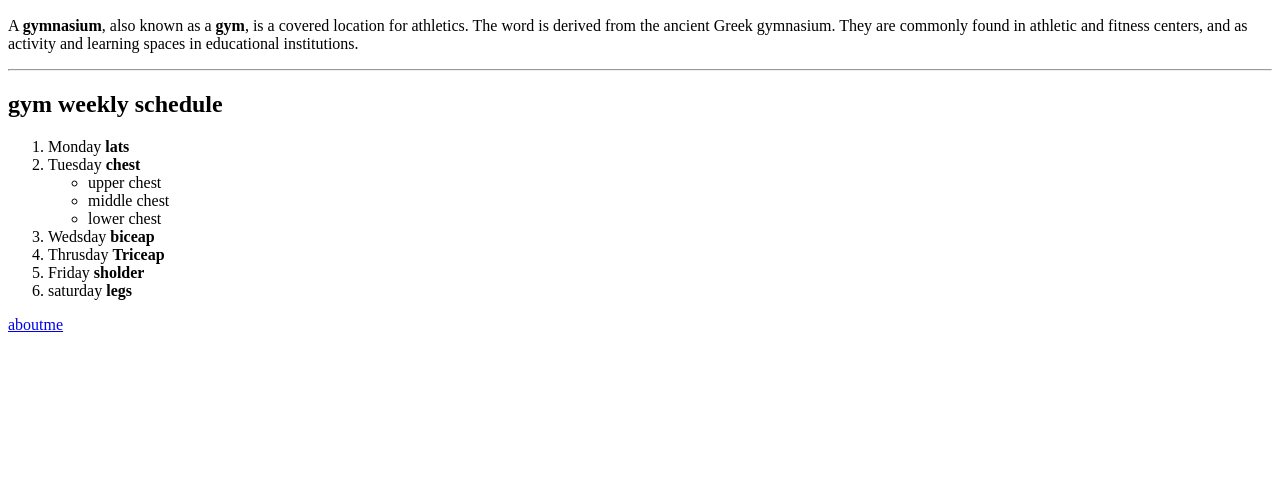
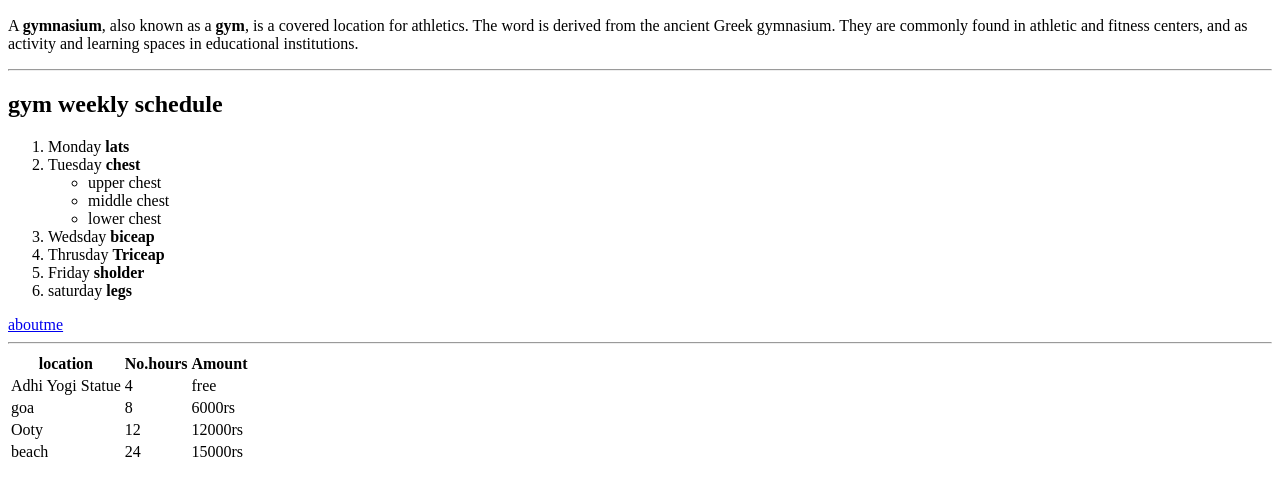
Before and after one commit to 44-563-Web-Apps-S21/webapps-s21-assignment-3-tata1141, a plain HTML site: page index.html in a window 1280 px wide. Shown: the part 110-606 px from the top of the page. Drawn offline with Linux system fonts and the light colour scheme.

Commit message:
locations in atable
four locations are listed in a table with no of hours and Amount details

```diff
--- a/index.html
+++ b/index.html
@@ -23,6 +23,36 @@
             <li> Friday <b>sholder</b></li>
             <li> saturday <b>legs</b></li>
             </ol>
+
+            <a href ="C:\Users\S542405\OneDrive - nwmissouri.edu\Documents\GitHub\webapps-s21-assignment-3-tata1141/aboutme.html">aboutme</a>
+            <hr>
+<table>
+    <tr>
+    <th> location </th>
+    <th> No.hours </th>
+    <th> Amount </th>
+
+    <tr>
+    <td> Adhi Yogi Statue</td>
+    <td> 4</td>
+    <td> free</td>
+    </tr>
+    <tr>
+    <td> goa</td>
+    <td> 8 </td>
+    <td> 6000rs</td>
+    </tr>
+    <tr>
+    <td> Ooty</td>
+    <td> 12</td>
+    <td> 12000rs</td>
+    </tr>
+    <tr>
+    <td> beach</td>
+    <td>  24</td>
+    <td> 15000rs</td>
+    </tr>
+
+        </table>
     </body>
 </html>
-<a href ="C:\Users\S542405\OneDrive - nwmissouri.edu\Documents\GitHub\webapps-s21-assignment-3-tata1141/aboutme.html">aboutme</a>
```
